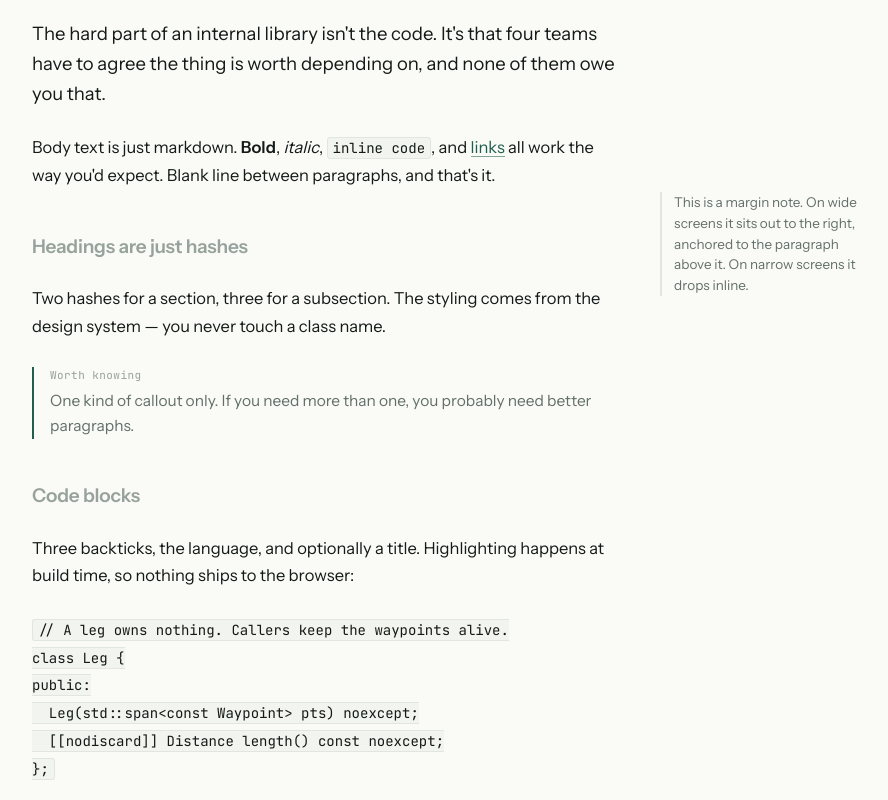
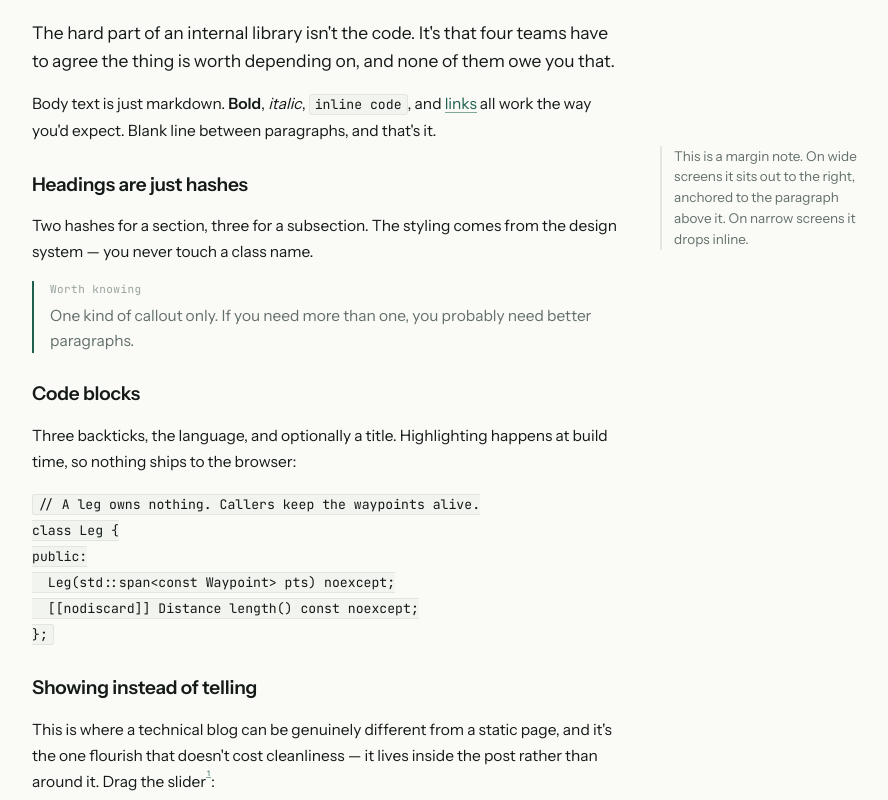
Before and after one commit to samudra-perera/spperera, a Next.js app: page /writing/cpp-library in a window 1280 px wide. Shown: the part 300-1100 px from the top of the page, without its empty margins (312-1200 px from the left). Built offline with nearby package versions, Linux system fonts and the light colour scheme.

Commit message:
Updated Styling + Added The TOC for the MDX rendering.

```diff
--- a/app/projects/[slug]/page.tsx
+++ b/app/projects/[slug]/page.tsx
@@ -3,6 +3,7 @@ import Link from "next/link";
 import { notFound } from "next/navigation";
 import { getAllProjects, getProject, getProjectSlugs, getAdjacentProjects } from "@/lib/projects";
 import { ReadingProgress } from "@/components/reading-progress";
+import { TableOfContents } from "@/components/table-of-contents";
 
 type PageProps = {
   params: Promise<{ slug: string }>;
@@ -31,6 +32,7 @@ export default async function ProjectPage({ params }: PageProps) {
   return (
     <>
       <ReadingProgress />
+      <TableOfContents headings={project.headings} />
       <div className="wrap">
         <Link className="back" href="/projects">
           <span className="ar">←</span> Projects
--- a/app/writing/[slug]/page.tsx
+++ b/app/writing/[slug]/page.tsx
@@ -4,6 +4,7 @@ import { notFound } from "next/navigation";
 import { getAllPosts, getPost, getPostSlugs, getAdjacentPosts } from "@/lib/posts";
 import { ReadingProgress } from "@/components/reading-progress";
 import { FootnoteHover } from "@/components/footnote-hover";
+import { TableOfContents } from "@/components/table-of-contents";
 
 type PageProps = {
   params: Promise<{ slug: string }>;
@@ -32,6 +33,7 @@ export default async function ArticlePage({ params }: PageProps) {
   return (
     <>
       <ReadingProgress />
+      <TableOfContents headings={post.headings} />
       <div className="wrap">
         <Link className="back" href="/writing">
           <span className="ar">←</span> Writing
--- /dev/null
+++ b/components/table-of-contents.tsx
@@ -0,0 +1,97 @@
+"use client";
+
+import { useEffect, useRef } from "react";
+import type { Heading } from "@/lib/headings";
+
+// Renders as a plain link list (works with no JS); the effect below is
+// purely an enhancement layer that highlights whichever section is
+// currently in view, scrollspy-style. rAF-throttled scroll listener,
+// same technique as the reading-progress bar — tried IntersectionObserver
+// first, but it only updates on continuous scrolling: an instant jump
+// (scrollbar drag, browser back-navigation restoring scroll position)
+// can skip a heading's trigger band entirely and never fire an "entering"
+// event, leaving the wrong link active. Computing the active heading
+// directly from current scroll position on every tick has no such gap.
+export function TableOfContents({ headings }: { headings: Heading[] }) {
+  const navRef = useRef<HTMLElement>(null);
+  const ticking = useRef(false);
+
+  useEffect(() => {
+    const nav = navRef.current;
+    if (!nav) return;
+
+    const links = new Map(
+      Array.from(nav.querySelectorAll<HTMLAnchorElement>("a[href^='#']")).map((a) => [
+        a.getAttribute("href")!.slice(1),
+        a,
+      ]),
+    );
+
+    const targets = headings
+      .map((h) => document.getElementById(h.slug))
+      .filter((el): el is HTMLElement => el !== null);
+
+    if (targets.length === 0) return;
+
+    let activeId: string | null = null;
+    const TRIGGER_LINE = 120;
+
+    function setActive(id: string) {
+      if (activeId === id) return;
+      if (activeId) links.get(activeId)?.classList.remove("active");
+      links.get(id)?.classList.add("active");
+      activeId = id;
+    }
+
+    function updateActive() {
+      // A trailing section is often too short for its heading to ever
+      // reach TRIGGER_LINE before scrolling maxes out — there's just not
+      // enough content left below it. Snap to the last heading once the
+      // page is actually scrolled to the bottom, independent of geometry.
+      const atBottom = window.innerHeight + window.scrollY >= document.documentElement.scrollHeight - 4;
+      if (atBottom) {
+        setActive(targets[targets.length - 1].id);
+        return;
+      }
+
+      let current = targets[0];
+      for (const el of targets) {
+        if (el.getBoundingClientRect().top <= TRIGGER_LINE) current = el;
+      }
+      setActive(current.id);
+    }
+
+    function onScroll() {
+      if (ticking.current) return;
+      ticking.current = true;
+      requestAnimationFrame(() => {
+        updateActive();
+        ticking.current = false;
+      });
+    }
+
+    updateActive();
+    window.addEventListener("scroll", onScroll, { passive: true });
+    window.addEventListener("resize", onScroll);
+
+    return () => {
+      window.removeEventListener("scroll", onScroll);
+      window.removeEventListener("resize", onScroll);
+    };
+  }, [headings]);
+
+  // A TOC only earns its keep with more than a couple of sections.
+  if (headings.length < 2) return null;
+
+  return (
+    <nav className="toc" aria-label="Table of contents" ref={navRef}>
+      <ul>
+        {headings.map((heading) => (
+          <li key={heading.slug} className={heading.depth === 3 ? "toc-sub" : undefined}>
+            <a href={`#${heading.slug}`}>{heading.text}</a>
+          </li>
+        ))}
+      </ul>
+    </nav>
+  );
+}
--- /dev/null
+++ b/lib/headings.ts
@@ -0,0 +1,43 @@
+import GithubSlugger from "github-slugger";
+
+export type Heading = {
+  depth: 2 | 3;
+  text: string;
+  slug: string;
+};
+
+// Strips the inline markdown syntax rehype-slug would never see (it slugs
+// rendered text, not raw markdown) — links, bold/italic, inline code —
+// so a heading like "Using `useEffect` correctly" slugs the same way here
+// as it does in the actual rendered page.
+function toPlainText(raw: string): string {
+  return raw
+    .replace(/\[([^\]]+)\]\([^)]+\)/g, "$1")
+    .replace(/[*_`]+/g, "")
+    .trim();
+}
+
+// Scans raw MDX for ## / ### lines. Content headings are plain text today,
+// but toPlainText keeps this correct if that changes. Uses github-slugger
+// directly — the same package rehype-slug uses internally — so generated
+// slugs match the actual heading ids exactly.
+export function extractHeadings(source: string): Heading[] {
+  const slugger = new GithubSlugger();
+  const headings: Heading[] = [];
+
+  for (const line of source.split("\n")) {
+    const match = line.match(/^(#{2,3})\s+(.+?)\s*$/);
+    if (!match) continue;
+
+    const text = toPlainText(match[2]);
+    if (!text) continue;
+
+    headings.push({
+      depth: match[1].length as 2 | 3,
+      text,
+      slug: slugger.slug(text),
+    });
+  }
+
+  return headings;
+}
--- a/lib/posts.ts
+++ b/lib/posts.ts
@@ -1,6 +1,7 @@
 import fs from "node:fs";
 import path from "node:path";
 import matter from "gray-matter";
+import { extractHeadings, type Heading } from "./headings";
 
 const POSTS_DIR = path.join(process.cwd(), "content/posts");
 const WORDS_PER_MINUTE = 200;
@@ -16,6 +17,7 @@ export type PostFrontmatter = {
 export type Post = PostFrontmatter & {
   slug: string;
   readingTime: number;
+  headings: Heading[];
 };
 
 function wordCount(text: string): number {
@@ -41,6 +43,7 @@ export function getPost(slug: string): Post {
     ...frontmatter,
     slug,
     readingTime: Math.max(1, Math.ceil(wordCount(content) / WORDS_PER_MINUTE)),
+    headings: extractHeadings(content),
   };
 }
 
--- a/lib/projects.ts
+++ b/lib/projects.ts
@@ -1,6 +1,7 @@
 import fs from "node:fs";
 import path from "node:path";
 import matter from "gray-matter";
+import { extractHeadings, type Heading } from "./headings";
 
 const PROJECTS_DIR = path.join(process.cwd(), "content/projects");
 
@@ -18,7 +19,7 @@ export type ProjectFrontmatter = {
   published: boolean;
 };
 
-export type Project = ProjectFrontmatter & { slug: string };
+export type Project = ProjectFrontmatter & { slug: string; headings: Heading[] };
 
 export function getProjectSlugs(): string[] {
   if (!fs.existsSync(PROJECTS_DIR)) return [];
@@ -31,10 +32,10 @@ export function getProjectSlugs(): string[] {
 export function getProject(slug: string): Project {
   const filePath = path.join(PROJECTS_DIR, `${slug}.mdx`);
   const raw = fs.readFileSync(filePath, "utf8");
-  const { data } = matter(raw);
+  const { data, content } = matter(raw);
   const frontmatter = data as ProjectFrontmatter;
 
-  return { ...frontmatter, slug };
+  return { ...frontmatter, slug, headings: extractHeadings(content) };
 }
 
 // published:false hides a draft here (and from the index) while still
--- a/package.json
+++ b/package.json
@@ -12,6 +12,7 @@
     "@mdx-js/loader": "^3.1.1",
     "@mdx-js/react": "^3.1.1",
     "@next/mdx": "^16.3.2",
+    "github-slugger": "^2.0.0",
     "gray-matter": "^4.0.3",
     "next": "16.3.2",
     "next-themes": "^0.4.6",
--- a/styles/globals.css
+++ b/styles/globals.css
@@ -73,6 +73,11 @@ html {
   -webkit-text-size-adjust: 100%;
   text-size-adjust: 100%;
   scroll-behavior: smooth;
+  /* Nav height (56px) + breathing room, so an anchor jump (TOC links,
+     footnote refs/backrefs) lands below the sticky nav instead of flush
+     against the viewport top — otherwise the nav sliding back in on
+     scroll-up covers whatever heading was just jumped to. */
+  scroll-padding-top: 80px;
   background: var(--bg);
 }
 
@@ -644,15 +649,12 @@ h2 {
 
 /* ---------- prose ---------- */
 .prose {
-  font-size: 16.5px;
+  font-size: 15.5px;
   line-height: 1.68;
 }
 
 .prose > * + * {
-  /* Slightly more than one line-height (28px at 1.68/16.5px) so a
-     paragraph break reads clearly distinct from the leading within a
-     paragraph, instead of blurring into it. */
-  margin-top: 26px;
+  margin-top: 16px;
 }
 
 .prose > *:first-child {
@@ -669,7 +671,7 @@ h2 {
 /* No class names in plain markdown authoring, so the lede is automatic:
    the post's first paragraph, wherever it falls. */
 .prose > p:first-of-type {
-  font-size: 18.5px;
+  font-size: 17.5px;
   line-height: 1.6;
   color: var(--ink);
 }
@@ -678,14 +680,16 @@ h2 {
   font-size: 19px;
   font-weight: 600;
   letter-spacing: -0.01em;
-  margin-top: 44px;
+  color: var(--ink);
+  margin-top: 28px;
   line-height: 1.35;
 }
 
 .prose h3 {
-  font-size: 16.5px;
+  font-size: 15.5px;
   font-weight: 600;
-  margin-top: 32px;
+  color: var(--ink);
+  margin-top: 22px;
 }
 
 .prose a {
@@ -758,6 +762,62 @@ h2 {
   .prose .side {
     margin-top: 14px;
   }
+}
+
+/* ---------- table of contents ----------
+   Desktop only — fixed in the left gutter, mirroring the margin note's
+   200px width on the right so both side elements read as one system.
+   1280px (not the margin note's 1120px) because this one is a persistent
+   fixed element for the whole read, on the opposite side, and needs
+   guaranteed room rather than the note's occasional, tighter-is-fine fit. */
+.toc {
+  display: none;
+}
+
+@media (min-width: 1280px) and (pointer: fine) {
+  /* pointer:fine too, not just width — the link list is dense (~31px
+     row height), well under the 44px touch target rule, so this stays
+     mouse-only rather than padding out the list to accommodate touch. */
+  .toc {
+    display: block;
+    position: fixed;
+    top: 100px;
+    right: calc(50% + 320px + 36px);
+    width: 200px;
+    max-height: calc(100dvh - 140px);
+    overflow-y: auto;
+  }
+}
+
+.toc ul {
+  list-style: none;
+  margin: 0;
+  padding: 0;
+  border-left: 1px solid var(--line);
+}
+
+.toc li {
+  margin: 0;
+}
+
+.toc a {
+  display: block;
+  margin-left: -1px;
+  padding: 5px 0 5px 14px;
+  border-left: 1px solid transparent;
+  font-size: 13px;
+  color: var(--faint);
+  transition: color 0.18s var(--ease), border-color 0.18s var(--ease);
+}
+
+.toc li.toc-sub a {
+  padding-left: 26px;
+  font-size: 12.5px;
+}
+
+.toc a.active {
+  color: var(--ink);
+  border-color: var(--accent);
 }
 
 /* ---------- callout ----------
@@ -1030,9 +1090,18 @@ html[data-theme="dark"] .prose [data-rehype-pretty-code-figure] span[style] {
   .pager a:hover p {
     color: var(--accent);
   }
+
+  .toc a:hover {
+    color: var(--ink);
+  }
 }
 
 @media (max-width: 600px) {
+  html {
+    /* Matches the shorter mobile nav (main's padding-top: 40px). */
+    scroll-padding-top: 64px;
+  }
+
   .timeline .rows {
     padding-left: 16px;
   }
@@ -1050,11 +1119,11 @@ html[data-theme="dark"] .prose [data-rehype-pretty-code-figure] span[style] {
   }
 
   .prose {
-    font-size: 16px;
+    font-size: 15px;
   }
 
   .prose > p:first-of-type {
-    font-size: 17.5px;
+    font-size: 16.5px;
   }
 
   .pager {
```
Also changed, not shown: 2 other files (tests, documents, lock files or other folders).
